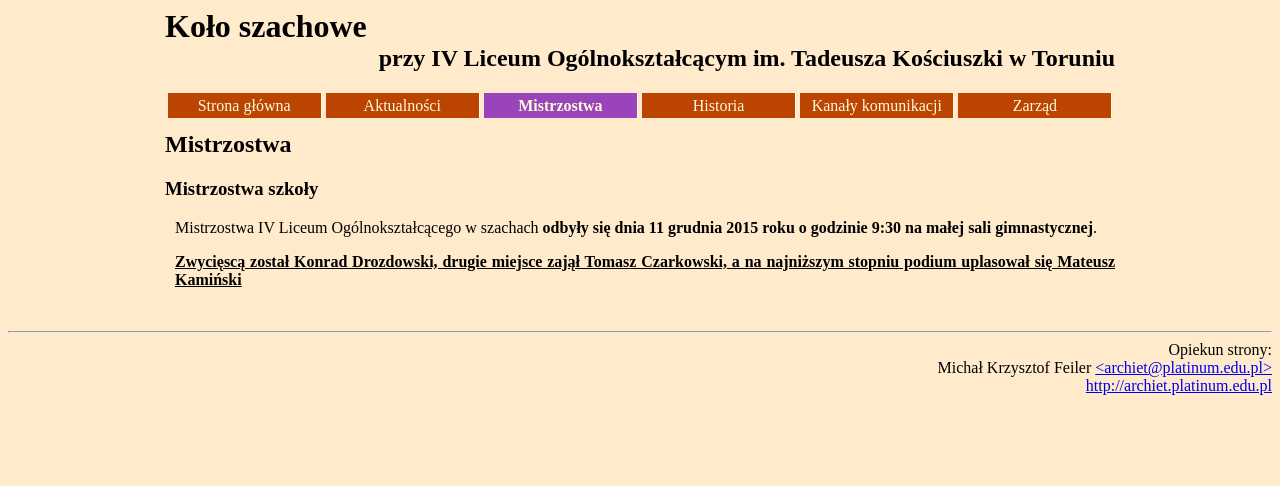
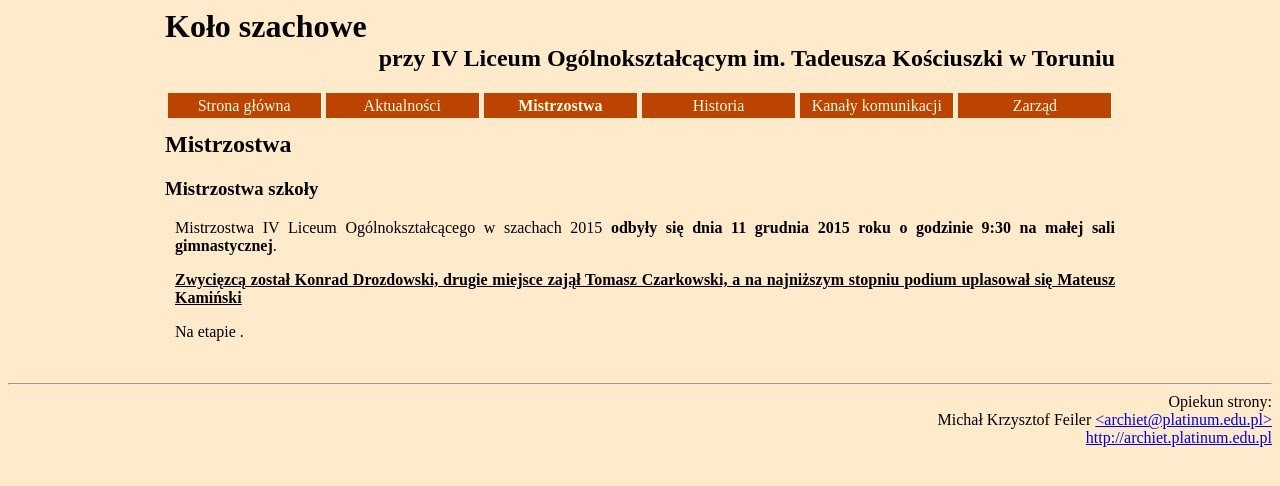
Before and after one commit to ArchieT/szachyivlo-website, a PHP site: page /mistrzostwa.php in a window 1280 px wide. Shown: the top 486 px of the page. Run offline with PHP 8.4, Linux system fonts and the light colour scheme.

Commit message:
Po mistrzostwach: informacje, usunięcie navbarhighlight

```diff
--- a/aktualnosci.php
+++ b/aktualnosci.php
@@ -32,6 +32,8 @@ new Date().getTime(),event:'gtm.js'});var f=d.getElementsByTagName(s)[0],
 		<!--<p class="mcenter"><a href="index.html"><font size="5">Strona główna</font></a></p>-->
 <?php include "menu.html"; ?>
 		<h2>Aktualności</h2>
+<!-- TODO: informacja o podium mistrzostw i o sukcesach na kolejnym etapie-->
+<!-- tutaj nie zmieniamy, nieaktualne rzeczy zostają jak były-->
 <h3>Mistrzostwa szkoły</h3>
 <p class="news">Mistrzostwa IV Liceum Ogólnokształcącego w szachach <b>odbędą się dnia 11 grudnia 2015 roku o godzinie 9:30 na&nbsp;małej sali gimnastycznej</b>.</p>
 <p class="news"><b><u>Zapisy do 9 grudnia (środa) u pani Małgorzaty Petrowskiej (katedra WF)</u></b></p>
--- a/menu.html
+++ b/menu.html
@@ -2,7 +2,7 @@
 <ul class="navbar">
 	<li class="navbar"><a class="navbar" href="index.php">Strona&nbsp;główna</a></li>
 	<li class="navbar"><a class="navbar" href="aktualnosci.php">Aktualności</a></li>
-	<li class="navbar"><a class="navbarhighlight" href="mistrzostwa.php"><b>Mistrzostwa</b></a></li>
+	<li class="navbar"><a class="navbar" href="mistrzostwa.php"><b>Mistrzostwa</b></a></li><!--class navbarhighlight przed mistrzostwami ma zawsze być-->
 	<li class="navbar"><a class="navbar" href="historia.php">Historia</a></li>
 	<li class="navbar"><a class="navbar" href="komunikacja.php">Kanały&nbsp;komunikacji</a></li>
 	<li class="navbar"><a class="navbar" href="zarzad.php">Zarząd</a></li>
--- a/mistrzostwa.php
+++ b/mistrzostwa.php
@@ -33,8 +33,9 @@ new Date().getTime(),event:'gtm.js'});var f=d.getElementsByTagName(s)[0],
 <?php include "menu.html"; ?>
 		<h2 class="page">Mistrzostwa</h2>
 <h3>Mistrzostwa szkoły</h3>
-<p class="news">Mistrzostwa IV Liceum Ogólnokształcącego w szachach <b>odbyły się dnia 11 grudnia 2015 roku o godzinie 9:30 na&nbsp;małej sali gimnastycznej</b>.</p>
-<p class="news"><b><u>Zwycięscą został Konrad Drozdowski, drugie miejsce zajął Tomasz Czarkowski, a na najniższym stopniu podium uplasował się Mateusz Kamiński</u></b></p>
+<p class="news">Mistrzostwa IV Liceum Ogólnokształcącego w szachach 2015 <b>odbyły się dnia 11 grudnia 2015 roku o godzinie 9:30 na&nbsp;małej sali gimnastycznej</b>.</p>
+<p class="news"><b><u>Zwycięzcą został Konrad Drozdowski, drugie miejsce zajął Tomasz Czarkowski, a na najniższym stopniu podium uplasował się Mateusz Kamiński</u></b></p> <!-- TODO: z jakich klas? -->
+<p class="news">Na etapie <!-- jakim? ten międyszkolny jak się nazywa?--> <!--co osiągnęliście?-->.</p>
 		<br></div>
 		<hr>
 		<div class="footer">Opiekun strony:<br>Michał Krzysztof Feiler <a href="mailto:archiet@platinum.edu.pl">&lt;archiet@platinum.edu.pl&gt;</a><br><a href="http://archiet.platinum.edu.pl">http://archiet.platinum.edu.pl</a></div>
```
